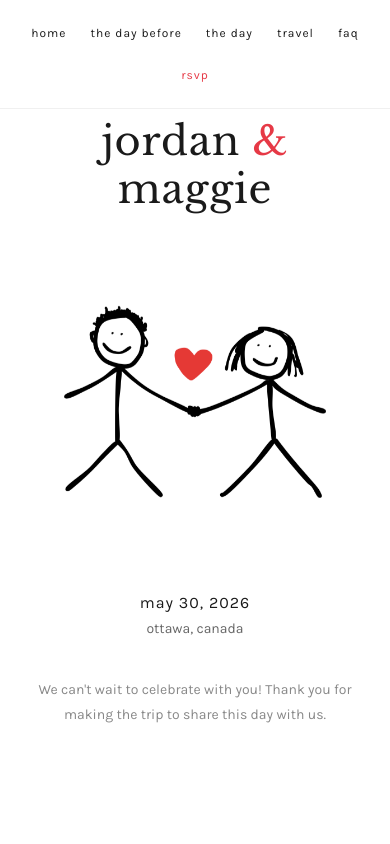
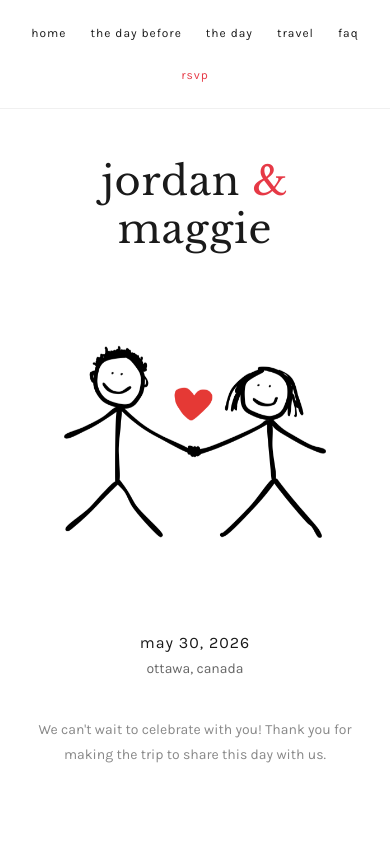
Before and after one commit to maggiejzhu-2026/wedding-site-v3, a plain HTML site: page wedding-site/index.html in a window 390 px wide. Shown: the top 844 px of the page. Drawn offline with nearby package versions, Linux system fonts and the light colour scheme.

Commit message:
Add files via upload

```diff
--- a/wedding-site/index.html
+++ b/wedding-site/index.html
@@ -86,7 +86,6 @@
     @media (max-width: 600px) {
       .tab-buttons { flex-direction: column; }
       .tab-btn { padding: 14px; }
-      #home { padding-top: 9rem !important; }
       .input-field { font-size: 16px; } /* Prevents zoom on iOS */
       .input-field::placeholder { font-size: 14px; }
       /* Better touch targets and spacing for mobile navigation */
@@ -99,7 +98,7 @@
       .btn-primary, .btn-secondary { padding: 16px 40px; min-height: 48px; }
       /* Better spacing for mobile sections */
       section { padding: 4rem 1.5rem !important; }
-      #home { padding: 4rem 1.5rem !important; }
+      #home { padding-top: 9rem !important; padding-left: 1.5rem !important; padding-right: 1.5rem !important; padding-bottom: 4rem !important; }
     }
   </style>
 </head>
```
